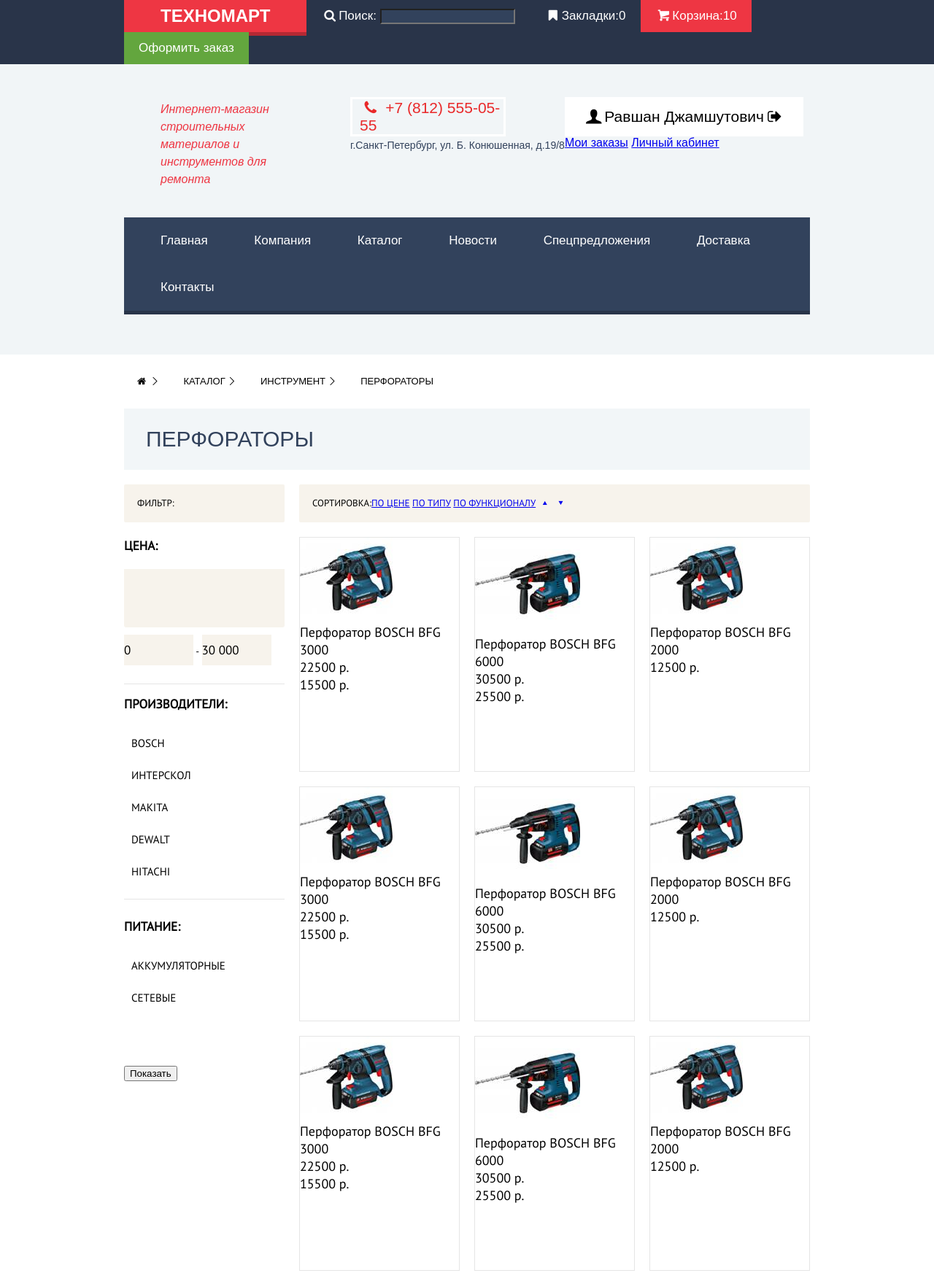
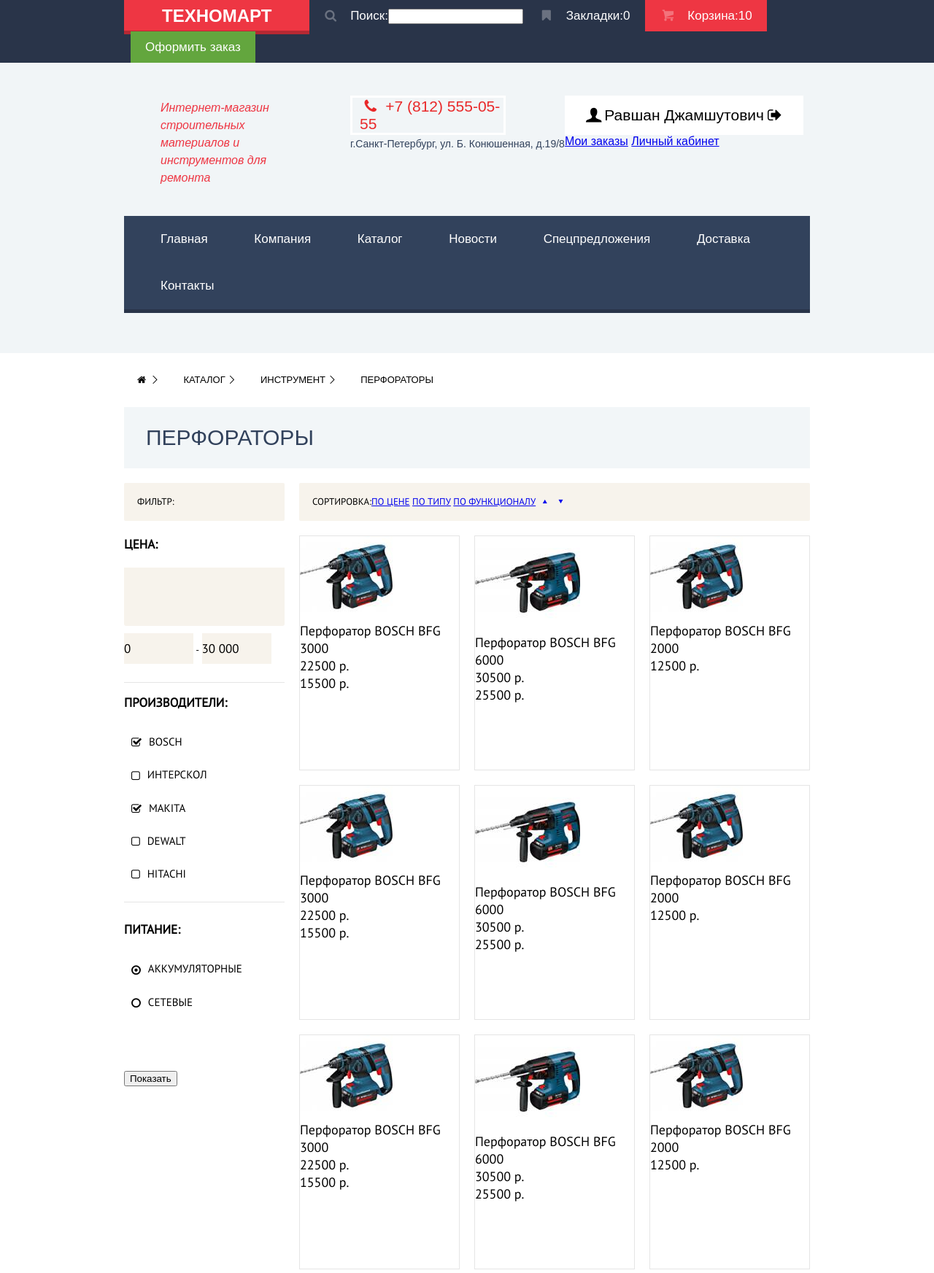
Before and after one commit to YSeredich/technomart, a plain HTML site: page catalog.html in a window 1280 px wide. Shown: the top 1745 px of the page at 73% size. Drawn offline with Linux system fonts and the light colour scheme; a web font is replaced by a local one.

Commit message:
add index status bar

```diff
--- a/css/style.css
+++ b/css/style.css
@@ -79,7 +79,6 @@
 .icon-search:before { content: '🔍'; } /* '\1f50d' */
 .icon-bookmark:before { content: '🔖'; } /* '\1f516' */
 
-
 body {
 	margin: 0;
    	padding: 0;
@@ -87,14 +86,13 @@
 	font-size: 13px;
 	line-height: 24px;
 	color: #000;
-	font-family: "Cuprum", sans-serif;
+	font-family: "Cuprum", Arial, sans-serif;
 }
 .clearfix:after {
   content: '';
   display: table;
   clear: both;
 }
-
 .btn {
 	display: block;
 	width:200px;
@@ -105,13 +103,11 @@
 	background-color: #ee3643;
 	border-radius: 5px;
 }
-
 h2,h1 {
 	font-size: 30px;
 	text-transform: uppercase;
 	margin-bottom: 20px;
 }
-
 h1 {
 	padding:30px;
 	color: #32425c;
@@ -121,17 +117,22 @@
   	width: 940px;
  	margin: 0 auto;
 }
-
 /*header*/
-
+/*header 1*/
 .main-header-container{
 	padding-bottom: 60px;
 	background-color: #f1f5f7;
 }
+.status-bar {
+	background-color: #293449;
+	font-size: 0px;
+}
 .logo {	float:left; }
 .logo a {
 	display: block;
-	padding:10px 50px;
+	padding: 52px;
+	padding-top: 10px;
+	padding-bottom: 8px;
 
 	text-transform: uppercase;
 	font-weight:bold;
@@ -142,25 +143,44 @@
 	background-color: #ee3643;
 	box-shadow:0 5px #b52933;
 }
-input[type="search"]{
-	margin-left:5px;
-	background-color: #32425c;
-	/*width:270px;*/
+.search {
+	padding-top:10px;/*что-то не получается у меня по иксам выровнять*/
+	padding-left: 10px;
+	padding-bottom: 9px;
+	padding-left: 0;
+	width:210px;
+
+	color:#fff;
+	font-size: 17px;
+	font-family: "Cuprum", Arial, sans-serif;
+
+	border:none;
+	background-color: #293449;
 }
-.status-bar {
-	background-color: #293449;
-	font-size: 0px;
-}
-.status-bar-links a{
+.status-bar-links a {
 	display:inline-block;
 	padding:10px 20px;
+	padding-bottom: 9px;
 
 	color:#fff;
 	text-decoration: none;
 	font-size: 17px;
 }
+.status-bar-links a:first-child {
+	padding:0;
+	padding-left:17px;
+}
+.status-bar-links i {
+	opacity: .3;
+	margin-right: 15px;
+}
 .catalog-basket { background-color: #ee3643; }
-.order {	background-color: #63a63e; }
+.order {
+	background-color: #63a63e;
+	margin-left: 9px;
+}
+
+/*header2*/
 .header-info {	padding-top: 45px; }
 .short-info {
 	float: left;
@@ -218,7 +238,7 @@
 	font-size: 16px;
 	line-height: 18px;
 }
-
+/*header3*/
 .menu-in-header{
 	background-color: #32425c;
 	padding-left: 20px;
@@ -567,7 +587,7 @@
 	cursor: pointer;
 }
 
-.input[type="checkbox"]+label::before {
+input[type="checkbox"]+label::before {
 	content: '\2610';
 	font-family: "symbols-technomart";
 	display: inline-block;
@@ -577,10 +597,10 @@
 	color:#000;
 }
 
-.input[type="checkbox"]:checked+label::before {
+input[type="checkbox"]:checked+label::before {
 	content: '\2611';
 }
-.input[type="radio"]+label::before {
+input[type="radio"]+label::before {
 	content: '\25cb';
 	font-family: "symbols-technomart";
 	display: inline-block;
@@ -590,7 +610,7 @@
 	color:#000;
 }
 
-.input[type="radio"]:checked+label::before {
+input[type="radio"]:checked+label::before {
 	content: '\25cf';
 }
 .sort-title {
```
Also changed, not shown: index.html (+1 -1 lines).
